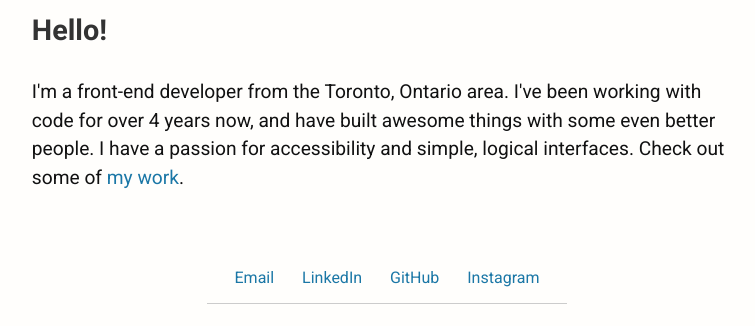
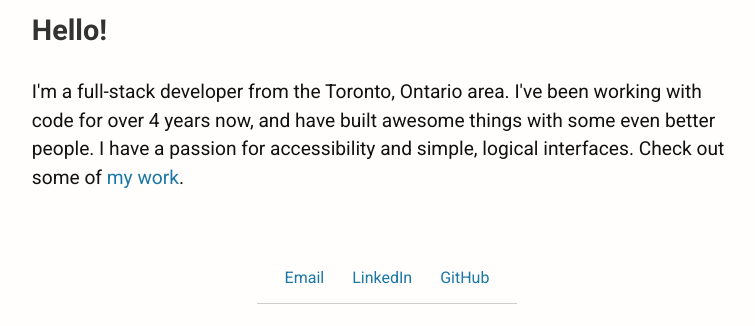
Before and after one commit to mmatthews/mmatthews.github.io, a website: page index.html in a window 1280 px wide. Shown: the part 296-622 px from the top of the page, without its empty margins (253-1008 px from the left). Drawn offline with Linux system fonts and the light colour scheme.

Commit message:
Changes copy

```diff
--- a/index.html
+++ b/index.html
@@ -13,7 +13,7 @@
       <h1>Mark Matthews</h1>
     </header>
     <main>
-      <p><strong>Hello!</strong><br/><br/>I'm a front-end developer from the Toronto, Ontario area. I've been working with code for over 4 years now, and have built awesome things with some even better people. I have a passion for accessibility and simple, logical interfaces. Check out some of <a href="projects.html">my work</a>.
+      <p><strong>Hello!</strong><br/><br/>I'm a full-stack developer from the Toronto, Ontario area. I've been working with code for over 4 years now, and have built awesome things with some even better people. I have a passion for accessibility and simple, logical interfaces. Check out some of <a href="projects.html">my work</a>.
       <!--<br/><br/>Keep it stupid simple.</p>-->
     </main>
 
@@ -21,7 +21,7 @@
       <a href="mailto:mark@wwide.ca" class="email">Email</a>
       <a href="https://ca.linkedin.com/in/markmatthewsweb" class="linkedin">LinkedIn</a>
       <a href="https://github.com/mmatthews" class="github">GitHub</a>
-      <a href="https://www.instagram.com/silverbased/" class="insta">Instagram</a>
+      <!--<a href="https://www.instagram.com/silverbased/" class="insta">Instagram</a>-->
     </div>
 </div>
 </body>
```
